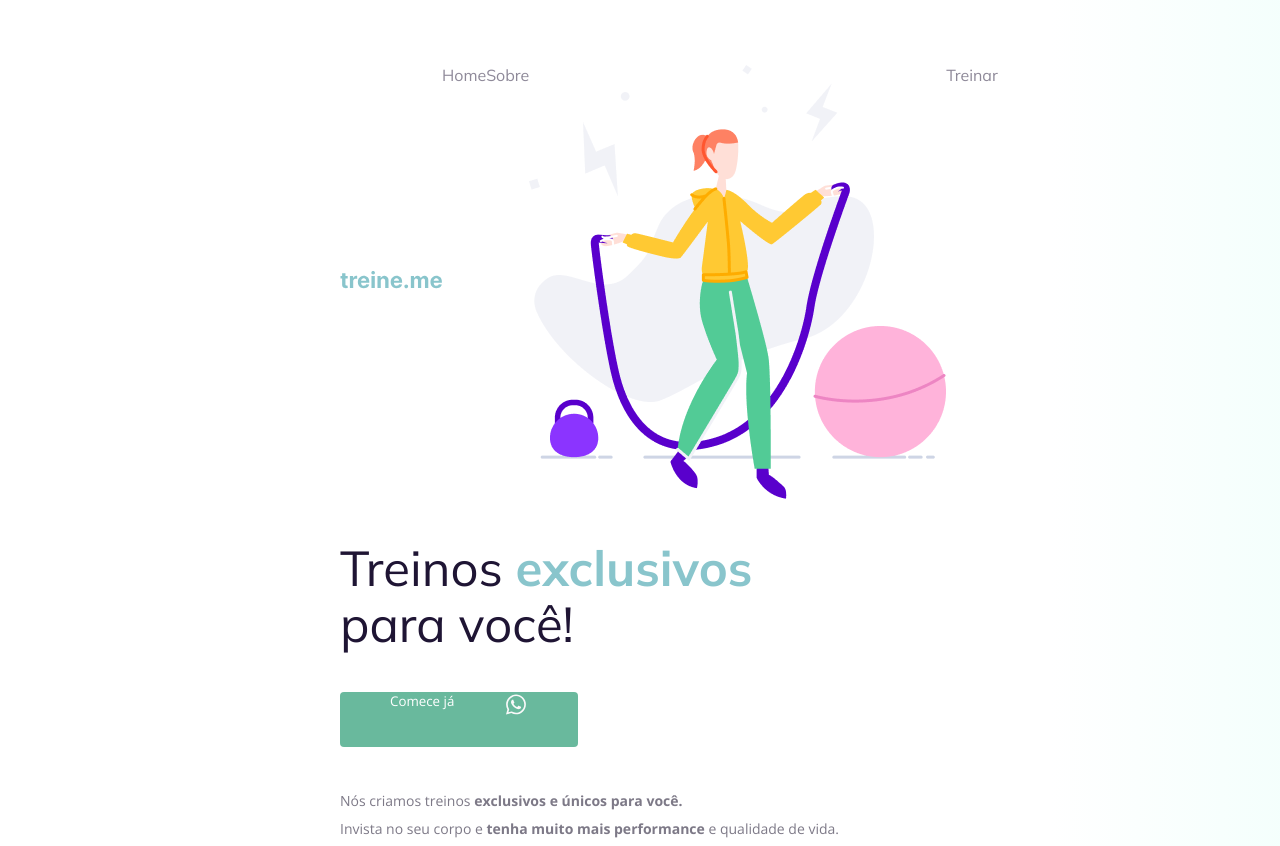
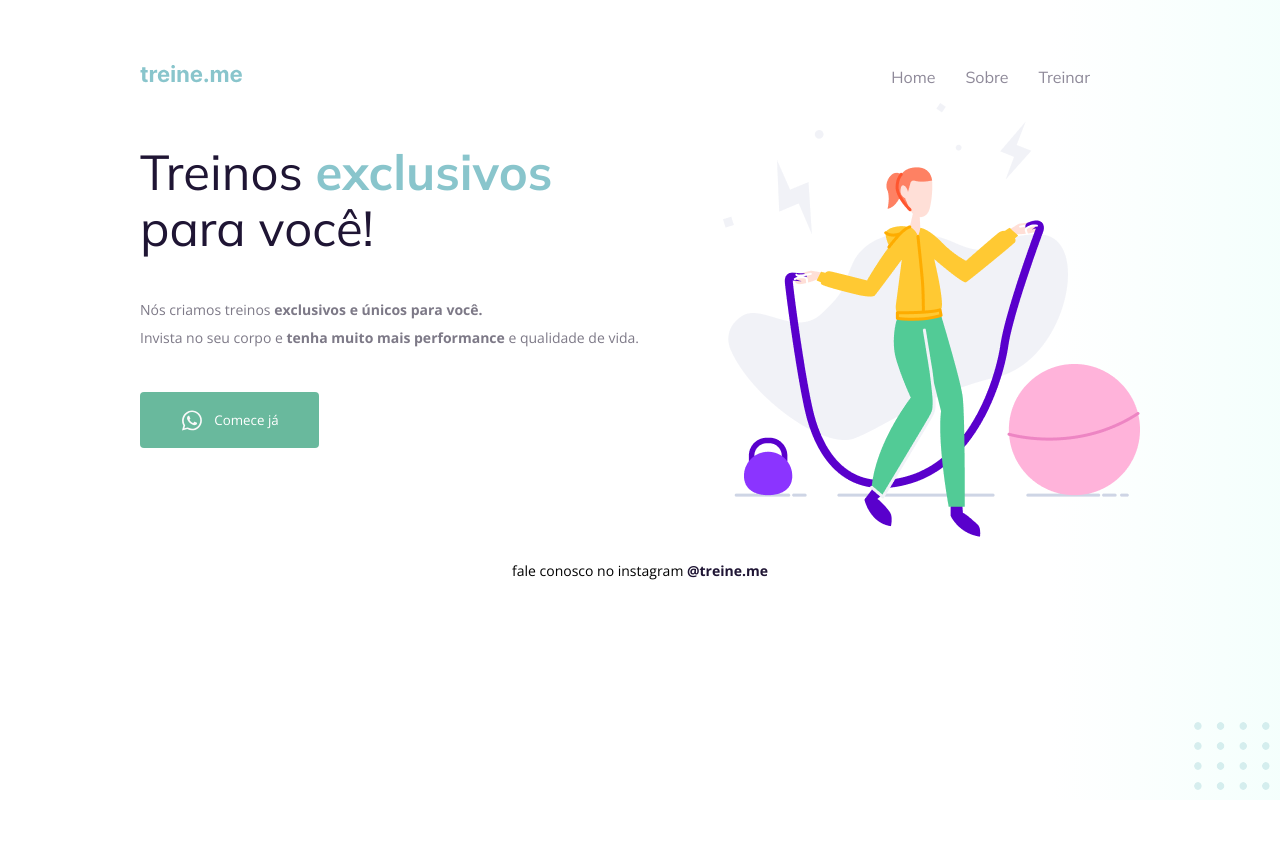
Before and after one commit to Riquecelo/explorer-projeto-2, a plain HTML site: page index.html in a window 1280 px wide. Shown: the top 846 px of the page. After the commit the page ends 800 px from the top, so only its background shows below. Drawn offline with nearby package versions, Linux system fonts and the light colour scheme.

Commit message:
minhas correções

```diff
--- a/index.html
+++ b/index.html
@@ -22,7 +22,7 @@
           <ul>
             <li><a href="#">Home</a></li>
             <li><a href="#">Sobre</a></li>
-            <img src="images/img.png" alt="Desenho de uma mulher pulando corta numa academia.">
+
             <li><a href="#">Treinar</a></li>
           </ul>
       </nav>
@@ -30,19 +30,19 @@
       <main>
           <section>
             <h1>Treinos <span>exclusivos</span> para você!</h1>
-            <button>
-              Comece já
-              <img src="images/whats.svg" alt="Ícone do whatsapp">
-
-            </button>
 
             <p>
               Nós criamos treinos <strong>exclusivos e únicos para você.</strong></br>
               Invista no seu corpo e <strong>tenha muito mais performance</strong> e qualidade de vida.
             </p>
 
+            <button>
+
+                <img src="images/whats.svg" alt="Ícone do whatsapp">
+                Comece já
+              </button>
           </section>
-
+          <img src="images/img.png" alt="Desenho de uma mulher pulando corta numa academia.">
       </main>
 
       <footer>
--- a/style.css
+++ b/style.css
@@ -9,14 +9,14 @@ body {
   }
 
   .page {
-    width: 600px;
+    width: 1000px;
     margin: 0 auto;
     padding-top: 65px;
   }
 
   nav {
     display: flex;
-    justify-content: start;
+    justify-content: space-between;
     align-items: center;
 
     margin-bottom: 15px;
@@ -27,6 +27,8 @@ body {
     list-style: none;
     margin: 0;
     padding: 0;
+    gap: 30px;
+    margin-right: 50px;
   }
 
   a {
@@ -62,7 +64,10 @@ body {
     color: #89c5cc;
     font-weight: bold;
   }
-
+  main{
+    display: flex;
+    justify-content: space-between;
+  }
   section p {
     font-size: 14px;
     line-height: 28px;
@@ -77,11 +82,14 @@ body {
 
     background: #69B99D;
     border: 0;
-    padding: 0 50px 30px;
+
+    width: 179px;
+    height: 56px;
 
     display: flex;
-    justify-content: space-around;
-    gap: 50px;
+    align-items: center;
+    justify-content: center;
+    gap: 10px;
 
     border-radius: 4px;
 
@@ -98,7 +106,8 @@ body {
 
     text-align: center;
 
-    margin-top: 80px;
+    margin-top: 20px;
+    margin-bottom: 20px;
   }
 
   footer a {
@@ -106,6 +115,7 @@ body {
   }
 
   #balls {
+    position: fixed;
       bottom: 0;
       right: 0;
   }
```
